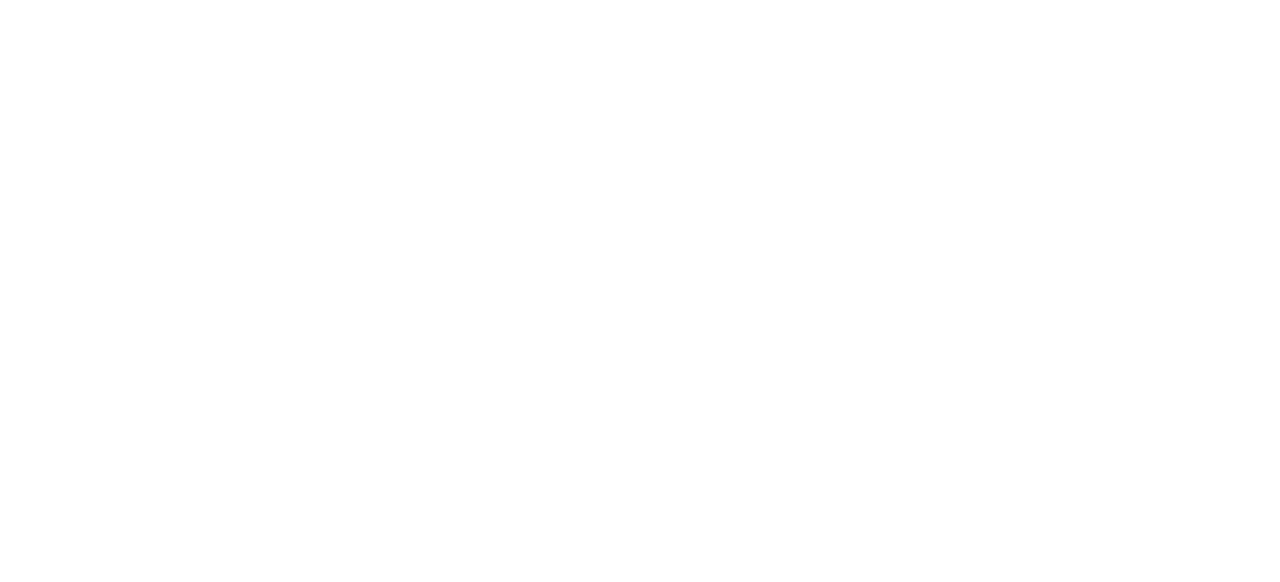
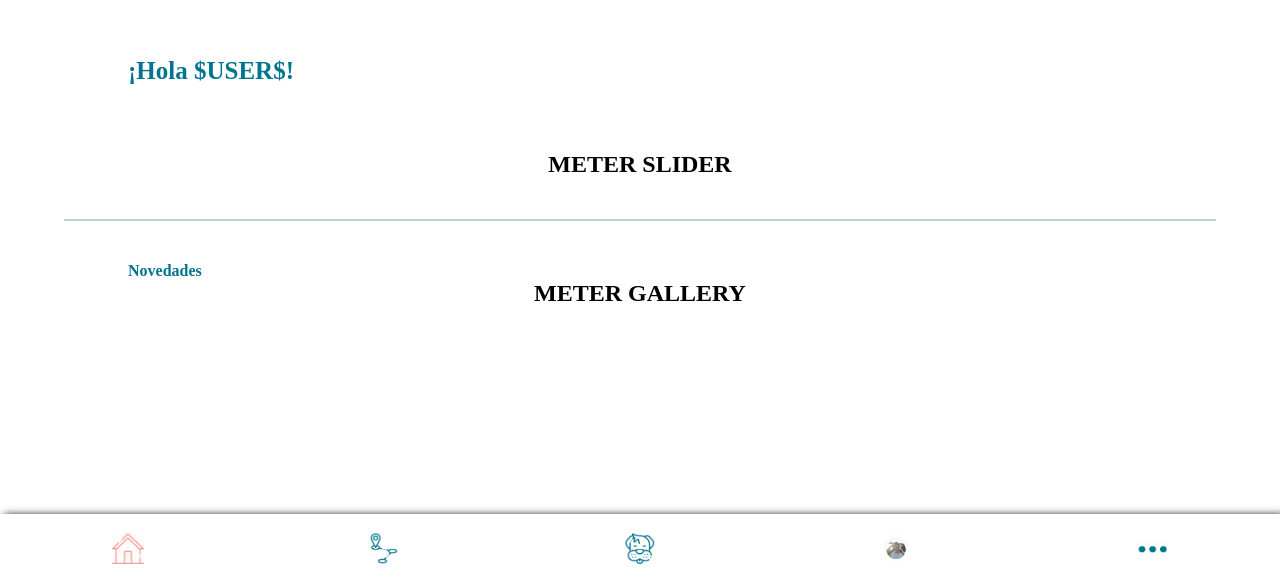
Before and after one commit to Maurodiaztesta/lucky-front, a React (Create React App) app: page /home in a window 1280 px wide. Before the commit this address had no page. Shown: the part 218-800 px from the top of the page. Built offline with nearby package versions, Linux system fonts and the light colour scheme.

Commit message:
Home page estructure and some arrangements

```diff
--- a/src/App.js
+++ b/src/App.js
@@ -4,6 +4,7 @@ import SplashPage from './pages/SplashPage/SplashPage';
 import RegisterPage from "./pages/RegisterPage/RegisterPage";
 import LoginPage from "./pages/LoginPage/LoginPage";
 import LoginElectionPage from "./pages/LoginElectionPage/LoginElectionPage";
+import HomePage from "./pages/HomePage/HomePage";
 
 
 
@@ -14,6 +15,7 @@ function App() {
         <main>
           <Routes>
             <Route path="/" element={<SplashPage></SplashPage>}/>
+            <Route path="/home" element={<HomePage></HomePage>}/>
             <Route path="/register" element={<RegisterPage></RegisterPage>}/>
             <Route path="/login" element={<LoginPage></LoginPage>}/>
             <Route path="/loginElection" element={<LoginElectionPage/>}/>
--- a/src/components/NavBar/NavBar.scss
+++ b/src/components/NavBar/NavBar.scss
@@ -3,7 +3,10 @@
     justify-content: space-around;
     box-shadow: 4px 1px 8px 0px ;
     align-items: center;
+    width: 100%;
     height: 51pt;
+    position: absolute;
+    bottom: 0px;
 
 }
 .NavLogo{
--- /dev/null
+++ b/src/pages/HomePage/HomePage.jsx
@@ -0,0 +1,24 @@
+import "./HomePage.scss"
+import React from 'react'
+import NavBar from "../../components/NavBar/NavBar";
+
+const HomePage = () => {
+  return (
+    <>
+        <div className="padre">
+            <div className="padre__header">
+                <h2 className="padre__header--saludo">¡Hola $USER$!</h2>
+                <h2>METER SLIDER</h2>
+            </div>
+            <div className="padre__linea"></div>
+            <div className="padre__bottom">
+                <h3 className="padre__bottom--nov">Novedades</h3>
+                <h2>METER GALLERY</h2>
+            </div>
+        </div>
+        <NavBar></NavBar>
+    </>
+  )
+}
+
+export default HomePage
--- /dev/null
+++ b/src/pages/HomePage/HomePage.scss
@@ -0,0 +1,38 @@
+.padre{
+    width: 100%;
+    height: 100vh;
+    display: flex;
+    justify-content: center;
+    align-items: center;
+    flex-direction: column;
+    &__header{
+        width: 100%;
+        display: flex;
+        justify-content: center;
+        align-items: center;
+        flex-direction: column;
+        &--saludo{
+            width: 80%;
+            text-align: left;
+            color: #01748E;
+            font-size: 25px;
+        }
+    }
+    &__linea{
+        width: 90%;
+        border-bottom: 2px solid #BDD2D6;
+    }
+    &__bottom{
+        width: 100%;
+        display: flex;
+        justify-content: center;
+        align-items: center;
+        flex-direction: column;
+        &--nov{
+            width: 80%;
+            text-align: left;
+            color: #01748E;
+            font-size: 16px;
+        }
+    }
+}
```
